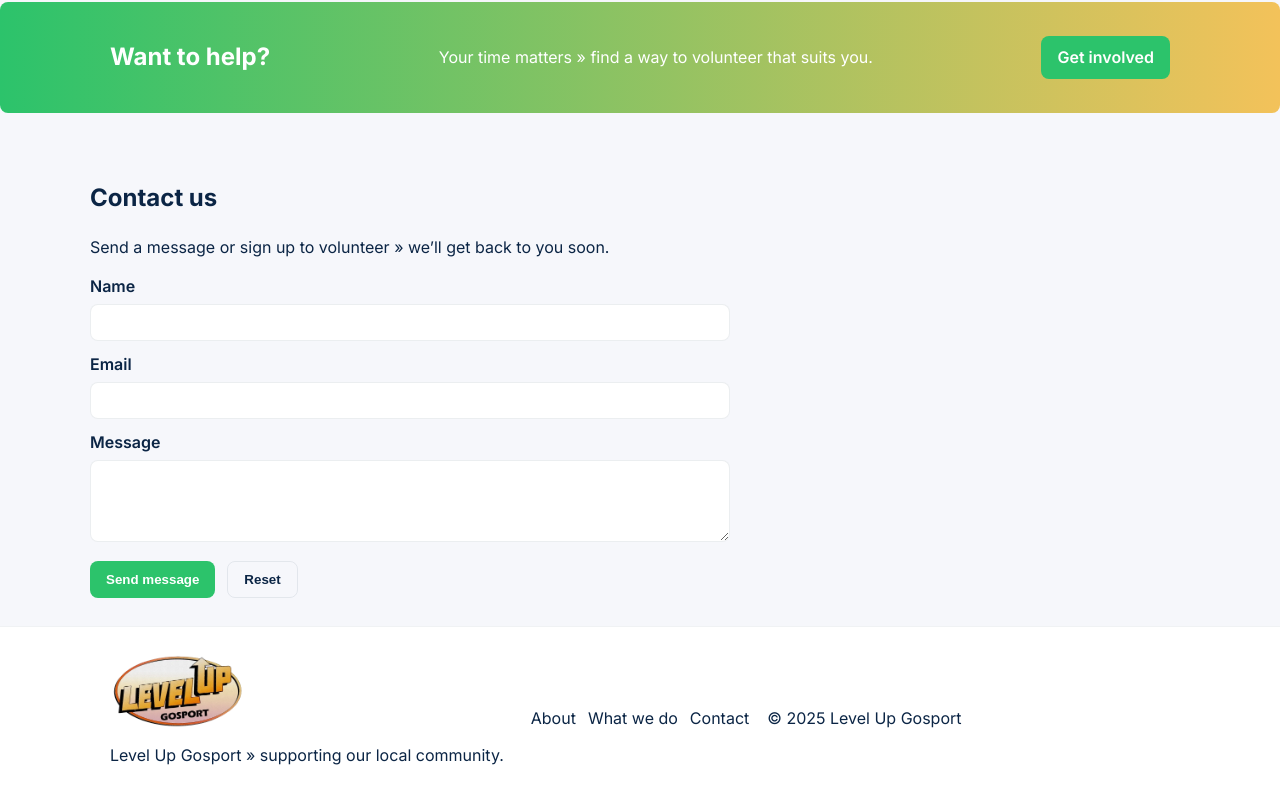
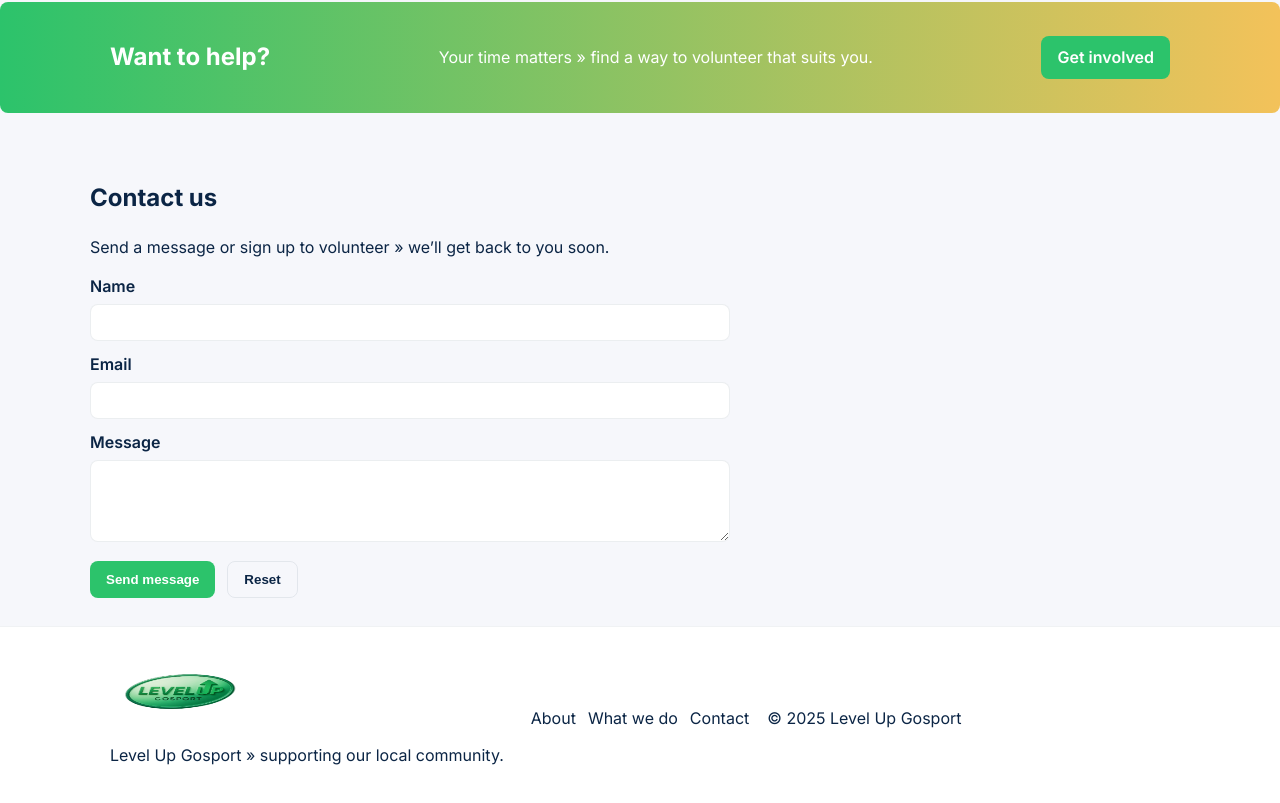
Before and after one commit to LuluFur/LUPG-demo, a plain HTML site: page index.html in a window 1280 px wide. Shown: the part 7658-8461 px from the top of the page. Drawn offline with Linux system fonts and the light colour scheme.

Commit message:
Updated logo

```diff
--- a/index.html
+++ b/index.html
@@ -464,7 +464,7 @@
   <footer class="site-footer">
     <div class="container footer-inner">
       <div class="footer-brand">
-        <img src="images/LUPG_logo_with_slant-removebg-preview.webp" alt="Level Up Gosport logo" width="140" height="73">
+        <img src="images/LUPG_logo_updated.png" alt="Level Up Gosport logo" width="140" height="73">
   <p>Level Up Gosport » supporting our local community.</p>
       </div>
       <nav aria-label="Footer" class="footer-nav">
```
